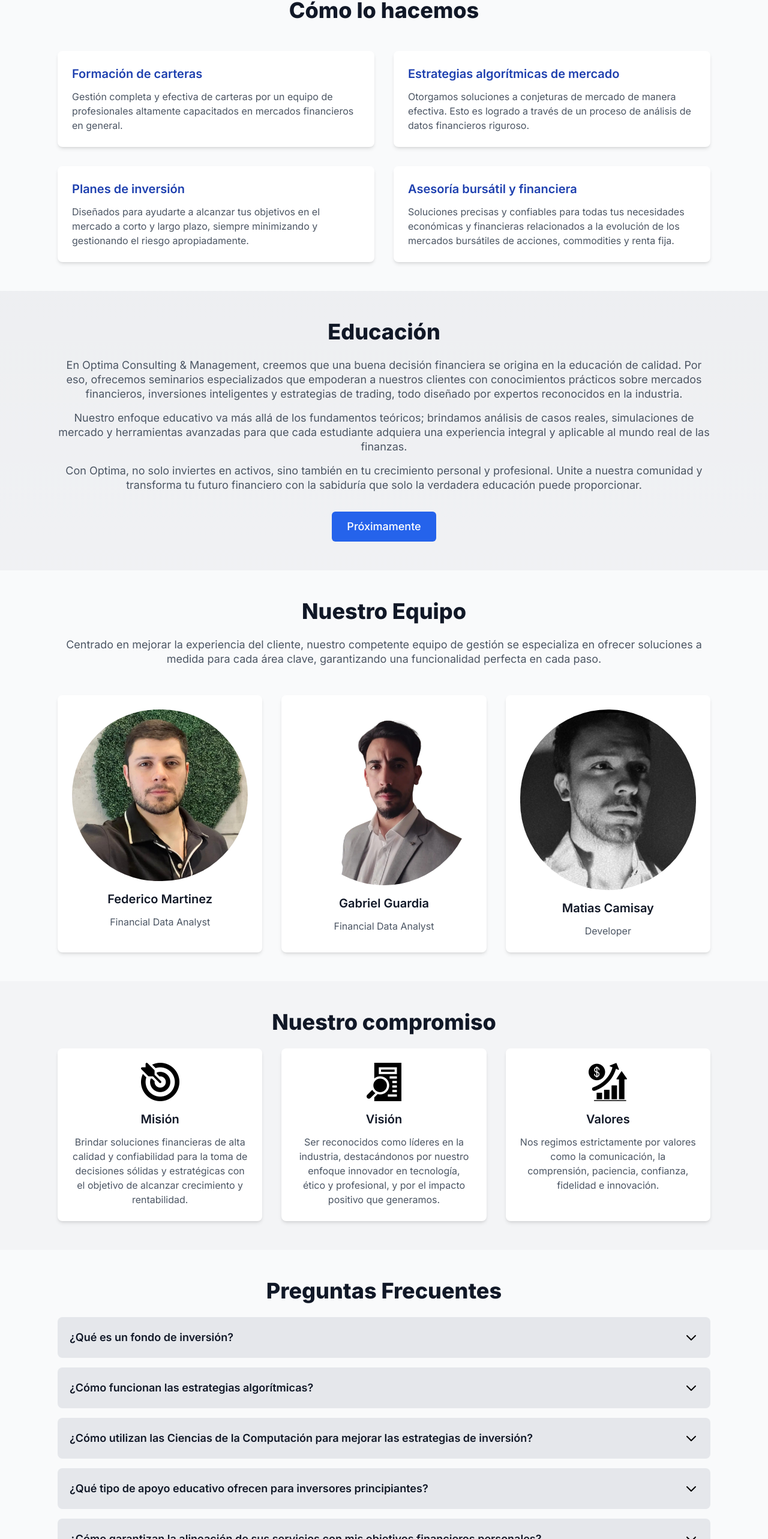
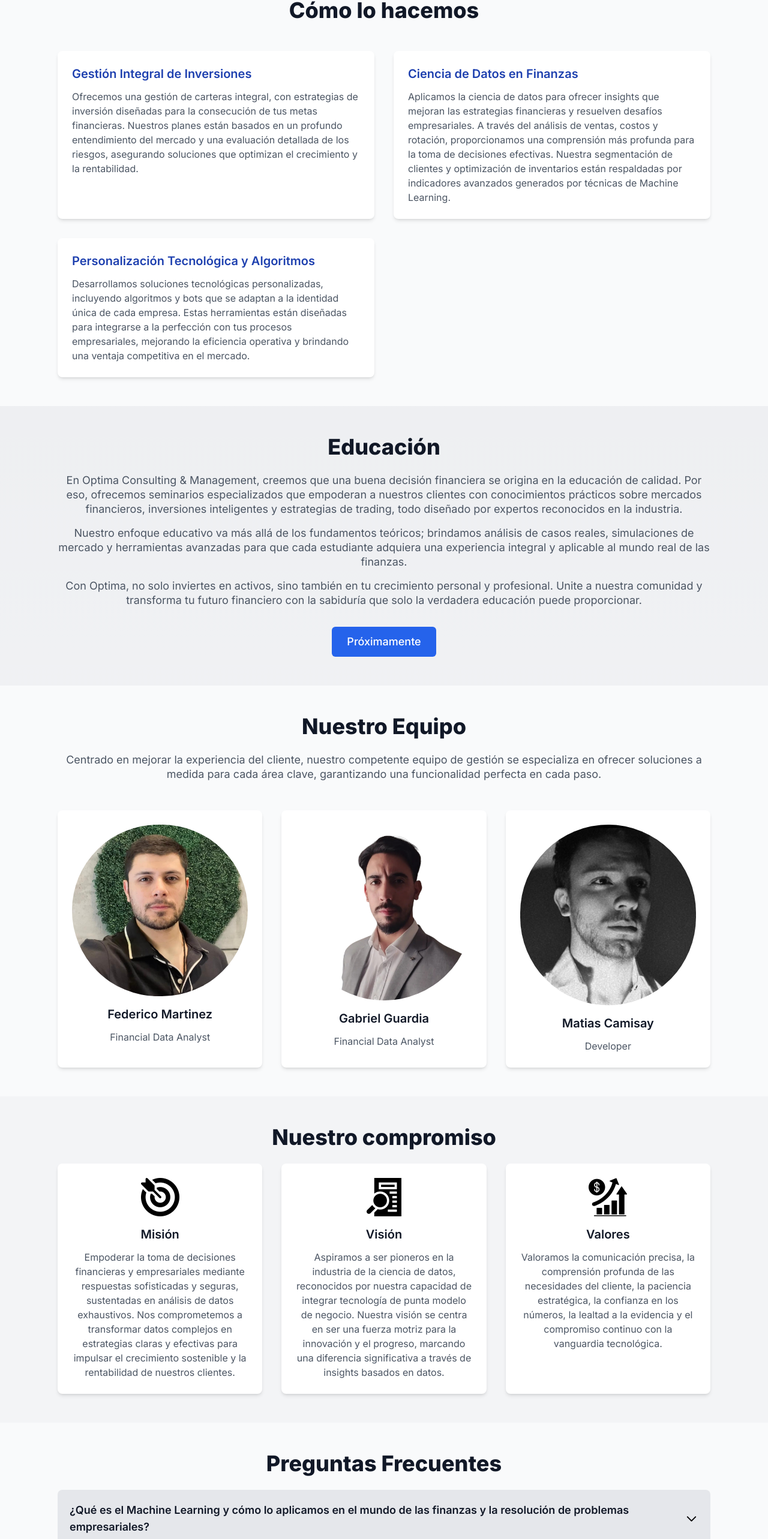
Before and after one commit to fedeheisemberg/Optima-Landing-Page, a Next.js app: page / in a window 1280 px wide. Shown: the part 1165-3731 px from the top of the page at 60% size. Built offline with nearby package versions, Linux system fonts and the light colour scheme; no server answers.

Commit message:
Cambios en copy

```diff
--- a/components/faqs.js
+++ b/components/faqs.js
@@ -41,6 +41,10 @@ const Faqs = () => {
           Preguntas Frecuentes
         </h2>
         <div className="faq-container">
+          <FaqItem title="¿Qué es el Machine Learning y cómo lo aplicamos en el mundo de las finanzas y la resolución de problemas empresariales?">
+            El Machine Learning, o aprendizaje automático, es una rama de las Ciencias de la Computación que se centra en el desarrollo de sistemas capaces de aprender y hacer predicciones a partir de datos. En el mundo de las finanzas, lo usamos para identificar patrones de mercado, optimizar carteras, evaluar riesgos y mucho más, mejorando así la toma de decisiones y la eficiencia operativa.
+          </FaqItem>
+
           <FaqItem title="¿Qué es un fondo de inversión?">
             Un fondo de inversión es un instrumento financiero que reúne capital
             de varios inversores para invertir en una diversidad de activos.
@@ -49,12 +53,10 @@ const Faqs = () => {
             Las estrategias algorítmicas utilizan modelos matemáticos para tomar
             decisiones de inversión automatizadas basadas en datos del mercado.
           </FaqItem>
-          <FaqItem title="¿Cómo utilizan las Ciencias de la Computación para mejorar las estrategias de inversión?">
-            Utilizamos técnicas como el aprendizaje automático y la inteligencia
-            artificial para analizar grandes conjuntos de datos del mercado, lo
-            que nos permite anticipar tendencias y ajustar nuestras estrategias
-            en tiempo real para maximizar los retornos y minimizar los riesgos
+          <FaqItem title="¿Cómo aplican las Ciencias de la Computación y la Ciencia de Datos para mejorar las estrategias de inversión y resolver problemas empresariales?">
+            Además de optimizar estrategias de inversión mediante técnicas de aprendizaje automático e inteligencia artificial para analizar grandes conjuntos de datos del mercado, aplicamos la ciencia de datos para abordar retos empresariales. Esto incluye modelos predictivos para reducir la rotación de empleados, algoritmos de optimización de inventarios para reducir costos, y análisis avanzados de datos para impulsar las ventas y la toma de decisiones. Nuestro enfoque holístico integra múltiples fuentes de datos y metodologías para proporcionar soluciones completas y accionables.
           </FaqItem>
+
           <FaqItem title="¿Qué tipo de apoyo educativo ofrecen para inversores principiantes?">
             Ofrecemos una gama de seminarios y programas educativos diseñados
             para todos los niveles de experiencia. Para los inversores
@@ -64,15 +66,10 @@ const Faqs = () => {
             inversores con el conocimiento necesario para tomar decisiones
             informadas y confiadas.
           </FaqItem>
-          <FaqItem title="¿Cómo garantizan la alineación de sus servicios con mis objetivos financieros personales?">
-            En Optima, entendemos que cada cliente tiene objetivos y necesidades
-            únicas. Por eso, nuestro equipo de expertos trabaja de cerca contigo
-            para comprender tus metas financieras a corto y largo plazo.
-            Basándonos en esta comprensión, personalizamos planes de inversión
-            que se alinean específicamente con tus objetivos, garantizando una
-            estrategia que se adapte a tus necesidades individuales y a tu
-            tolerancia al riesgo.
+          <FaqItem title="¿Cómo garantizan la alineación de sus servicios con mis objetivos financieros, tanto personales como empresariales?">
+            En Optima, reconocemos que cada cliente y empresa tiene metas únicas. Nuestro equipo de expertos colabora estrechamente contigo o con tu departamento financiero para entender los objetivos financieros a corto y largo plazo, ya sean personales o relacionados con el crecimiento y estabilidad de tu negocio. Con esta información detallada, diseñamos planes de inversión personalizados y asesoramiento estratégico que se ajustan específicamente a tus necesidades y perfil de riesgo, o los de tu empresa, asegurando así que nuestras estrategias promuevan el éxito y la sostenibilidad financiera de tu cartera individual o corporativa.
           </FaqItem>
+
         </div>
       </div>
     </section>
--- a/components/footer.js
+++ b/components/footer.js
@@ -40,6 +40,11 @@ const Footer = () => {
             <li>
               <a href="#contact" className="hover:text-primary-500">
                 Contacto
+              </a>
+            </li>
+            <li>
+              <a href="#https://optima-blog.vercel.app/" className="hover:text-primary-500">
+                OptimaBlog
               </a>
             </li>
           </ul>
--- a/components/header/index.js
+++ b/components/header/index.js
@@ -57,15 +57,17 @@ const Header = () => {
               <ChatIcon className="h-5 w-5 inline-block mr-1" />
               Contacto
             </a>
+            <a href="#https://optima-blog.vercel.app/">
+              <ChatIcon className="h-5 w-5 inline-block mr-1" />
+              OptimaBlog
+            </a>
           </nav>
         </div>
       </header>
       <div className="banner-content">
-        <h1>Estrategias algorítmicas de inversión</h1>
-        <p>
-          Gestionamos capital en renta fija y variable para maximizar retornos y
-          minimizar riesgos.
-        </p>
+      <h1>Ciencia de Datos para Empresas y Finanzas.</h1>
+      <p>Utilizamos un enfoque basado en datos para guiar decisiones financieras y empresariales estratégicas, buscando rentabilidad y minimizando exposición al riesgo.</p>
+
         <a href="#management-team" className="button explore-now">
           Conocer más <ChevronDownIcon className="h-5 w-5 inline-block ml-1" />
         </a>
--- a/components/values.js
+++ b/components/values.js
@@ -18,9 +18,7 @@ const Values = () => {
             />
             <h3 className="text-xl font-semibold text-gray-900 mb-3">Misión</h3>
             <p className="text-gray-600">
-              Brindar soluciones financieras de alta calidad y confiabilidad
-              para la toma de decisiones sólidas y estratégicas con el objetivo
-              de alcanzar crecimiento y rentabilidad.
+            Empoderar la toma de decisiones financieras y empresariales mediante respuestas sofisticadas y seguras, sustentadas en análisis de datos exhaustivos. Nos comprometemos a transformar datos complejos en estrategias claras y efectivas para impulsar el crecimiento sostenible y la rentabilidad de nuestros clientes.
             </p>
           </div>
           <div className="value-item bg-white p-6 rounded-lg shadow-md hover:shadow-lg transition-shadow duration-300 ease-in-out">
@@ -31,9 +29,7 @@ const Values = () => {
             />
             <h3 className="text-xl font-semibold text-gray-900 mb-3">Visión</h3>
             <p className="text-gray-600">
-              Ser reconocidos como líderes en la industria, destacándonos por
-              nuestro enfoque innovador en tecnología, ético y profesional, y
-              por el impacto positivo que generamos.
+            Aspiramos a ser pioneros en la industria de la ciencia de datos, reconocidos por nuestra capacidad de integrar tecnología de punta modelo de negocio. Nuestra visión se centra en ser una fuerza motriz para la innovación y el progreso, marcando una diferencia significativa a través de insights basados en datos.
             </p>
           </div>
           <div className="value-item bg-white p-6 rounded-lg shadow-md hover:shadow-lg transition-shadow duration-300 ease-in-out">
@@ -46,8 +42,7 @@ const Values = () => {
               Valores
             </h3>
             <p className="text-gray-600">
-              Nos regimos estrictamente por valores como la comunicación, la
-              comprensión, paciencia, confianza, fidelidad e innovación.
+            Valoramos la comunicación precisa, la comprensión profunda de las necesidades del cliente, la paciencia estratégica, la confianza en los números, la lealtad a la evidencia y el compromiso continuo con la vanguardia tecnológica.
             </p>
           </div>
         </div>
--- a/components/what-we-do.js
+++ b/components/what-we-do.js
@@ -8,44 +8,31 @@ const WhatWeDo = () => {
           Cómo lo hacemos
         </h2>
         <div className="grid md:grid-cols-2 gap-8">
+          {/* Tarjeta 1 y 2 unificadas en contenido */}
           <div className="bg-white p-6 rounded-lg shadow-md hover:shadow-lg transition-shadow duration-300 ease-in-out">
             <h3 className="text-xl font-semibold text-blue-800 mb-3">
-              Formación de carteras
+              Gestión Integral de Inversiones
             </h3>
             <p className="text-gray-600">
-              Gestión completa y efectiva de carteras por un equipo de
-              profesionales altamente capacitados en mercados financieros en
-              general.
+              Ofrecemos una gestión de carteras integral, con estrategias de inversión diseñadas para la consecución de tus metas financieras. Nuestros planes están basados en un profundo entendimiento del mercado y una evaluación detallada de los riesgos, asegurando soluciones que optimizan el crecimiento y la rentabilidad.
             </p>
           </div>
+          {/* Nueva tarjeta 3 con contenido sobre ciencia de datos */}
           <div className="bg-white p-6 rounded-lg shadow-md hover:shadow-lg transition-shadow duration-300 ease-in-out">
             <h3 className="text-xl font-semibold text-blue-800 mb-3">
-              Estrategias algorítmicas de mercado
+              Ciencia de Datos en Finanzas
             </h3>
             <p className="text-gray-600">
-              Otorgamos soluciones a conjeturas de mercado de manera efectiva.
-              Esto es logrado a través de un proceso de análisis de datos
-              financieros riguroso.
+              Aplicamos la ciencia de datos para ofrecer insights que mejoran las estrategias financieras y resuelven desafíos empresariales. A través del análisis de ventas, costos y rotación, proporcionamos una comprensión más profunda para la toma de decisiones efectivas. Nuestra segmentación de clientes y optimización de inventarios están respaldadas por indicadores avanzados generados por técnicas de Machine Learning.
             </p>
           </div>
+          {/* Nueva tarjeta 4 con contenido sobre personalización tecnológica */}
           <div className="bg-white p-6 rounded-lg shadow-md hover:shadow-lg transition-shadow duration-300 ease-in-out">
             <h3 className="text-xl font-semibold text-blue-800 mb-3">
-              Planes de inversión
+              Personalización Tecnológica y Algoritmos
             </h3>
             <p className="text-gray-600">
-              Diseñados para ayudarte a alcanzar tus objetivos en el mercado a
-              corto y largo plazo, siempre minimizando y gestionando el riesgo
-              apropiadamente.
-            </p>
-          </div>
-          <div className="bg-white p-6 rounded-lg shadow-md hover:shadow-lg transition-shadow duration-300 ease-in-out">
-            <h3 className="text-xl font-semibold text-blue-800 mb-3">
-              Asesoría bursátil y financiera
-            </h3>
-            <p className="text-gray-600">
-              Soluciones precisas y confiables para todas tus necesidades
-              económicas y financieras relacionados a la evolución de los
-              mercados bursátiles de acciones, commodities y renta fija.
+              Desarrollamos soluciones tecnológicas personalizadas, incluyendo algoritmos y bots que se adaptan a la identidad única de cada empresa. Estas herramientas están diseñadas para integrarse a la perfección con tus procesos empresariales, mejorando la eficiencia operativa y brindando una ventaja competitiva en el mercado.
             </p>
           </div>
         </div>
@@ -54,4 +41,5 @@ const WhatWeDo = () => {
   );
 };
 
+
 export default WhatWeDo;
```
